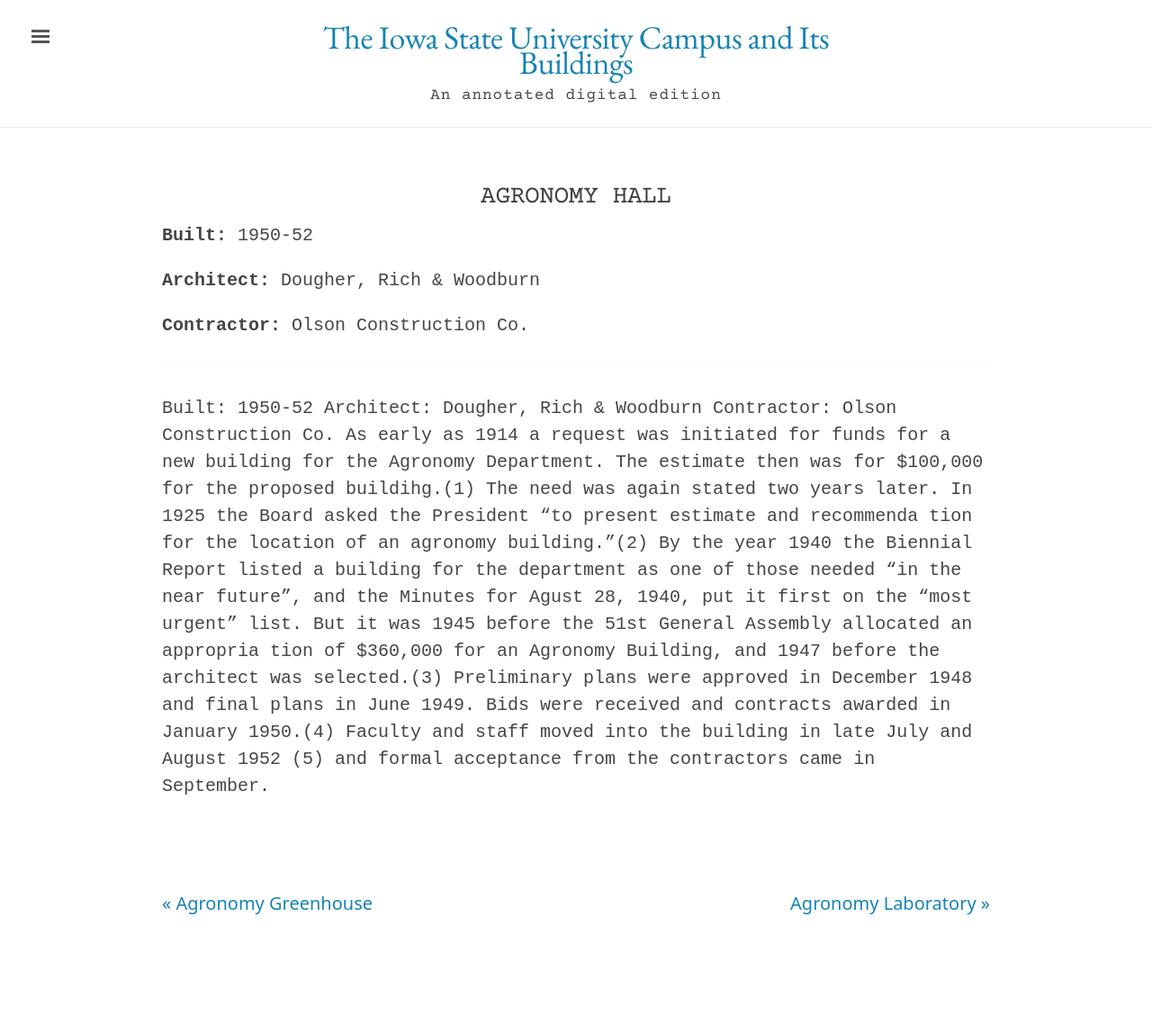
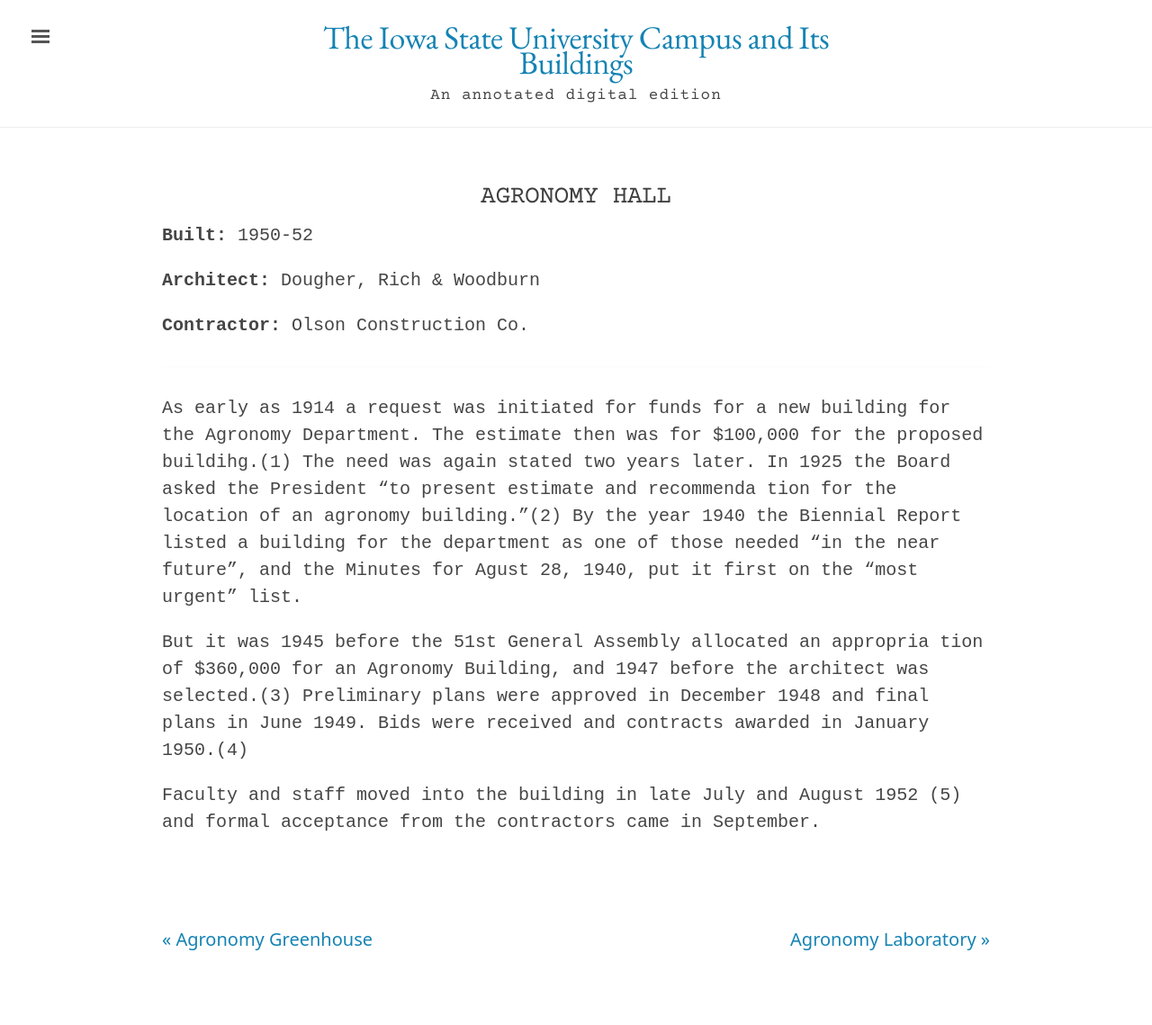
Before and after one commit to emanderson811/day-edition, a Jekyll site: the page built from _texts/buildings/007day-agronomy-hall.md, in a window 1280 px wide. Shown: the whole page at 90% size. Built offline with Jekyll 4.4.1, drawn with Linux system fonts in a browser that asks for light colours; before the commit the page ends 1099 px from its top, so only the background shows below that.

Commit message:
Update 007day-agronomy-hall.md

```diff
--- a/_texts/buildings/007day-agronomy-hall.md
+++ b/_texts/buildings/007day-agronomy-hall.md
@@ -14,7 +14,8 @@
 ---
 ---
 
-Built: 1950-52 Architect: Dougher, Rich & Woodburn Contractor: Olson Construction Co.
 As early as 1914 a request was initiated for funds for a new building for the Agronomy Department. The estimate then was for $100,000 for the proposed buildihg.(1) The need was again stated two years later. In 1925 the Board asked the President "to present estimate and recommenda tion for the location of an agronomy building."(2) By the year 1940 the Biennial Report listed a building for the department as one of those needed "in the near future", and the Minutes for Agust 28, 1940, put it first on the "most urgent" list.
+
 But it was 1945 before the 51st General Assembly allocated an appropria tion of $360,000 for an Agronomy Building, and 1947 before the architect was selected.(3) Preliminary plans were approved in December 1948 and final plans in June 1949. Bids were received and contracts awarded in January 1950.(4)
+
 Faculty and staff moved into the building in late July and August 1952 (5) and formal acceptance from the contractors came in September.
```
